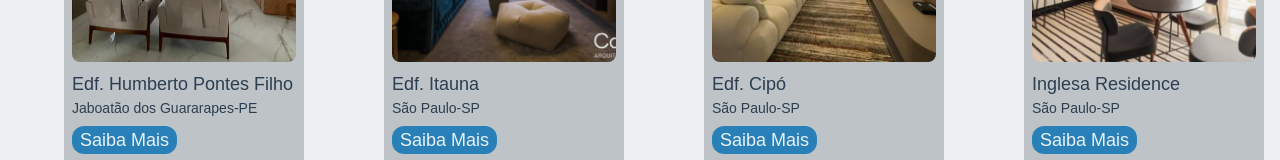
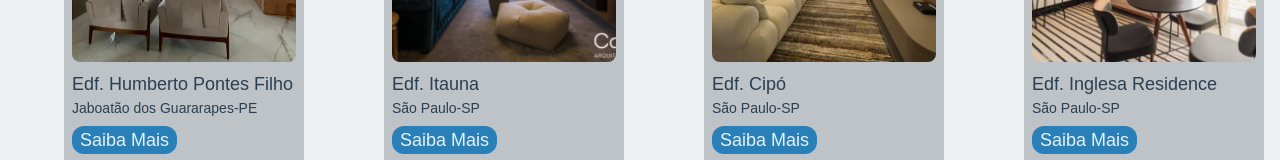
Before and after one commit to pedrocnadais/rocha-app, a Next.js app: page /inicio in a window 1280 px wide. Shown: the part 528-688 px from the top of the page. Built offline with nearby package versions, Linux system fonts and the light colour scheme; no server answers.

Commit message:
fix: added properties and edited lat and lng types

```diff
--- a/src/Data/properties.ts
+++ b/src/Data/properties.ts
@@ -1,119 +1,203 @@
 import { Property } from "@/Types/types";
-import CipoApt from '@/Assets/CipoApt.png'
-import InglesaApt from '@/Assets/InglesaApt.png'
-import RecifeApto from '@/Assets/RecifeApto.png'
-import TuimApt from '@/Assets/TuimApt.png'
+import CipoApt from "@/Assets/CipoApt.png";
+import InglesaApt from "@/Assets/InglesaApt.png";
+import RecifeApto from "@/Assets/RecifeApto.png";
+import TuimApt from "@/Assets/TuimApt.png";
 
 export const propertiesData: Property[] = [
   {
-   title: 'Edf. Humberto Pontes Filho',
-   location: 'Jaboatão dos Guararapes-PE',
-   size: '270m2',
+    title: "Edf. Humberto Pontes Filho",
+    location: "Jaboatão dos Guararapes-PE",
+    size: "270m2",
     rooms: 4,
     latitude: -8.178020415609602,
     longitude: -34.91706887586795,
     imageUrl: RecifeApto,
   },
   {
-   title: 'Edf. Itauna',
-   location: 'São Paulo-SP',
-   size: '160m2',
+    title: "Edf. Itauna",
+    location: "São Paulo-SP",
+    size: "160m2",
     rooms: 3,
     latitude: -23.59975804781793,
     longitude: -46.66845677521181,
     imageUrl: TuimApt,
-   airbnbLink: 'https://www.airbnb.com/rooms/39749906?viralityEntryPoint=1&unique_share_id=2B683C14-EDD9-44A0-A0AB-EFBFF14E79F0&slcid=9f8e1da4baf541fc9efa8db556087ca1&s=76&feature=share&adults=1&channel=native&slug=IuY7HAnJ&source_impression_id=p3_1727044542_P3m3KMRTzTSo2qma',
+    airbnbLink:
+      "https://www.airbnb.com/rooms/39749906?viralityEntryPoint=1&unique_share_id=2B683C14-EDD9-44A0-A0AB-EFBFF14E79F0&slcid=9f8e1da4baf541fc9efa8db556087ca1&s=76&feature=share&adults=1&channel=native&slug=IuY7HAnJ&source_impression_id=p3_1727044542_P3m3KMRTzTSo2qma",
   },
   {
-   title: 'Edf. Cipó',
-   location: 'São Paulo-SP',
-   size: '105m2',
+    title: "Edf. Cipó",
+    location: "São Paulo-SP",
+    size: "105m2",
     rooms: 2,
     latitude: -23.62419995364312,
     longitude: -46.69354946004461,
     imageUrl: CipoApt,
-   airbnbLink: 'https://www.airbnb.com/rooms/1233334284185371705?viralityEntryPoint=1&unique_share_id=7149ECD5-1E09-4961-AAA7-13C8092FB674&slcid=7ccce73f4e1b42b98731ad9dbeb56a79&s=76&feature=share&adults=1&channel=native&slug=LxVztDDY&source_impression_id=p3_1727044896_P3Ju_I6GVqVx1Kgh',
+    airbnbLink:
+      "https://www.airbnb.com/rooms/1233334284185371705?viralityEntryPoint=1&unique_share_id=7149ECD5-1E09-4961-AAA7-13C8092FB674&slcid=7ccce73f4e1b42b98731ad9dbeb56a79&s=76&feature=share&adults=1&channel=native&slug=LxVztDDY&source_impression_id=p3_1727044896_P3Ju_I6GVqVx1Kgh",
   },
   {
-   title: 'Inglesa Residence',
-   location: 'São Paulo-SP',
-   size: '38m2',
+    title: "Edf. Inglesa Residence",
+    location: "São Paulo-SP",
+    size: "38m2",
     rooms: 1,
     latitude: -23.49485976707916,
     longitude: -46.610562833132,
     imageUrl: InglesaApt,
-   airbnbLink: 'https://www.airbnb.com/rooms/1041216840026278553?viralityEntryPoint=1&unique_share_id=659ECF5F-B45C-4FAA-BD5A-DFDB73180455&slcid=2f5c35fbc930411cbdc16297e3697a9a&s=76&feature=share&adults=1&channel=native&slug=DsNOsR2Z&source_impression_id=p3_1727044901_P3QOVkY5tMYWMjqO',
+    airbnbLink:
+      "https://www.airbnb.com/rooms/1041216840026278553?viralityEntryPoint=1&unique_share_id=659ECF5F-B45C-4FAA-BD5A-DFDB73180455&slcid=2f5c35fbc930411cbdc16297e3697a9a&s=76&feature=share&adults=1&channel=native&slug=DsNOsR2Z&source_impression_id=p3_1727044901_P3QOVkY5tMYWMjqO",
   },
-//  {
-//    title: 'Itapema',
-//    location: 'Itapema-SC',
-//    size: '200m2',
-//    rooms: 4,
-//    latitude: -27.12004872677802,
-//    longitude: -48.60733766271302,
-//    imageUrl: undefined
-//  },
   {
-  title: 'Urussuí',
-  location: 'São Paulo-SP',
-  size: '50m2',
+    title: "Edf. Urussuí",
+    location: "São Paulo-SP",
+    size: "50m2",
     rooms: 1,
     latitude: -23.584547883491183,
     longitude: -46.67719335872355,
-  imageUrl: undefined
+    imageUrl: undefined,
   },
   {
-  title: 'Sítio Veneza',
-  location: 'Socorro-SP',
-  size: '250m2',
+    title: "Apartamento",
+    location: "Itapema-SC",
+    size: "200m2",
+    rooms: 4,
+    latitude: -27.12004872677802,
+    longitude: -48.60733766271302,
+    imageUrl: undefined,
+  },
+  {
+    title: "Sítio Veneza",
+    location: "Socorro-SP",
+    size: "250m2",
     rooms: 4,
     latitude: -22.620345408636247,
     longitude: -46.59199811854522,
-  imageUrl: undefined
+    imageUrl: undefined,
   },
-// {
-//   title: 'Fazenda Bolívia',
-//   location: 'Socorro-SP',
-//   size: '400m2',
-//   rooms: 4,
-//   latitude: -22.60212211742459,
-//   longitude: -46.58593693069085,
-//   imageUrl: undefined
-// },
-// {
-//   title: 'Clínica',
-//   location: 'Socorro-SP',
-//   size: '720m2',
-//   rooms: 18,
-//   latitude: -22.596874133040593,
-//   longitude: -46.53211145016127,
-//   imageUrl: undefined
-// },
-// {
-//   title: 'Condomínio dos Ipês',
-//   location: 'Socorro-SP',
-//   size: '3x260m2',
-//   rooms: 0,
-//   latitude: -22.224978380453024,
-//   longitude: -46.336766542411624,
-//   imageUrl: undefined
-// },
-// {
-//   title: 'Condomínio Lacqua',
-//   location: 'Socorro-SP',
-//   size: '450m2',
-//   rooms: 0,
-//   latitude: -22.575669808313094,
-//   longitude: -46.53556236555302,
-//   imageUrl: undefined
-// },
-// {
-//   title: 'Luiz Piza',
-//   location: 'Socorro-SP',
-//   size: '110m2',
-//   rooms: 3,
-//   latitude: -22.591152351271013,
-//   longitude: -46.52722130622922,
-//   imageUrl: undefined
-// },
+  {
+    title: "Fazenda Bolívia",
+    location: "Socorro-SP",
+    size: "400m2",
+    rooms: 4,
+    latitude: -22.60212211742459,
+    longitude: -46.58593693069085,
+    imageUrl: undefined,
+  },
+  {
+    title: "Clínicas",
+    location: "Socorro-SP",
+    size: "720m2",
+    rooms: 18,
+    latitude: -22.596874133040593,
+    longitude: -46.53211145016127,
+    imageUrl: undefined,
+  },
+  {
+    title: "Terrenos",
+    location: "Socorro-SP",
+    size: "3x260m2",
+    rooms: 0,
+    latitude: -22.224978380453024,
+    longitude: -46.336766542411624,
+    imageUrl: undefined,
+  },
+  {
+    title: "Terreno",
+    location: "Socorro-SP",
+    size: "450m2",
+    rooms: 0,
+    latitude: -22.575669808313094,
+    longitude: -46.53556236555302,
+    imageUrl: undefined,
+  },
+  {
+    title: "Apartamento",
+    location: "Socorro-SP",
+    size: "110m2",
+    rooms: 3,
+    latitude: -22.591152351271013,
+    longitude: -46.52722130622922,
+    imageUrl: undefined,
+  },
+  {
+    title: "Terreno",
+    location: "Socorro-SP",
+    size: "45000m2",
+    rooms: 0,
+    latitude: -22.592358,
+    longitude: -46.524733,
+    imageUrl: undefined,
+  },
+  {
+    title: "Terreno",
+    location: "Socorro-SP",
+    size: "1000m2",
+    rooms: 0,
+    latitude: -22.58430876102509,
+    longitude: -46.5708980294826,
+    imageUrl: undefined,
+  },
+  {
+    title: "Galpão",
+    location: "Sorriso-MT",
+    size: "330m2",
+    rooms: 0,
+    latitude: -12.543769427182017,
+    longitude: -55.73817959675433,
+    imageUrl: undefined,
+  },
+  {
+    title: "Galpão",
+    location: "Sorriso-MT",
+    size: "360m2",
+    rooms: 0,
+    latitude: -12.58771339024459,
+    longitude: -55.73461551884439,
+    imageUrl: undefined,
+  },
+  {
+    title: "Terreno",
+    location: "Lucas do Rio Verde-MT",
+    size: "450m2",
+    rooms: 0,
+    latitude: -13.073076521949902,
+    longitude: -55.917868576298666,
+    imageUrl: undefined,
+  },
+  {
+    title: "Terreno",
+    location: "Luziania-GO",
+    size: "360m2",
+    rooms: 0,
+    latitude: -16.182276704549835,
+    longitude: -47.95771560028082,
+    imageUrl: undefined,
+  },
+  {
+    title: "Terreno",
+    location: "Cristalina-GO",
+    size: "800m2",
+    rooms: 0,
+    latitude: -16.770221771291872,
+    longitude: -47.60400316808979,
+    imageUrl: undefined,
+  },
+  {
+    title: "Terreno",
+    location: "Frei Paulo-SE",
+    size: "6ha",
+    rooms: 0,
+    latitude: -10.549190763959318,
+    longitude: -37.533681908659034,
+    imageUrl: undefined,
+  },
+  {
+    title: "Fazenda",
+    location: "Bolívia",
+    size: "1000ha",
+    rooms: 0,
+    latitude: -16.358245356638225,
+    longitude: -60.738209375218744,
+    imageUrl: undefined,
+  },
 ] as const;
--- a/src/Types/types.ts
+++ b/src/Types/types.ts
@@ -5,8 +5,8 @@ export interface Property {
  location: string;
  size: string;
  rooms: number;
- latitude: number;
- longitude: number;
+ latitude?: number;
+ longitude?: number;
  imageUrl?: StaticImageData;
  airbnbLink?: string;
 }
```
Lines whose indentation alone changed are shown as unchanged.
